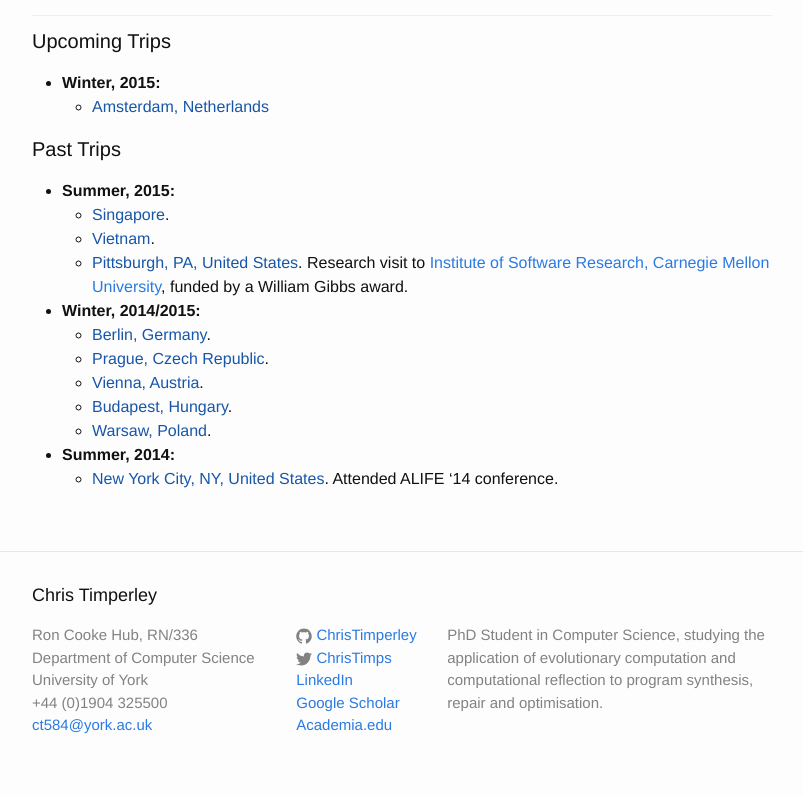
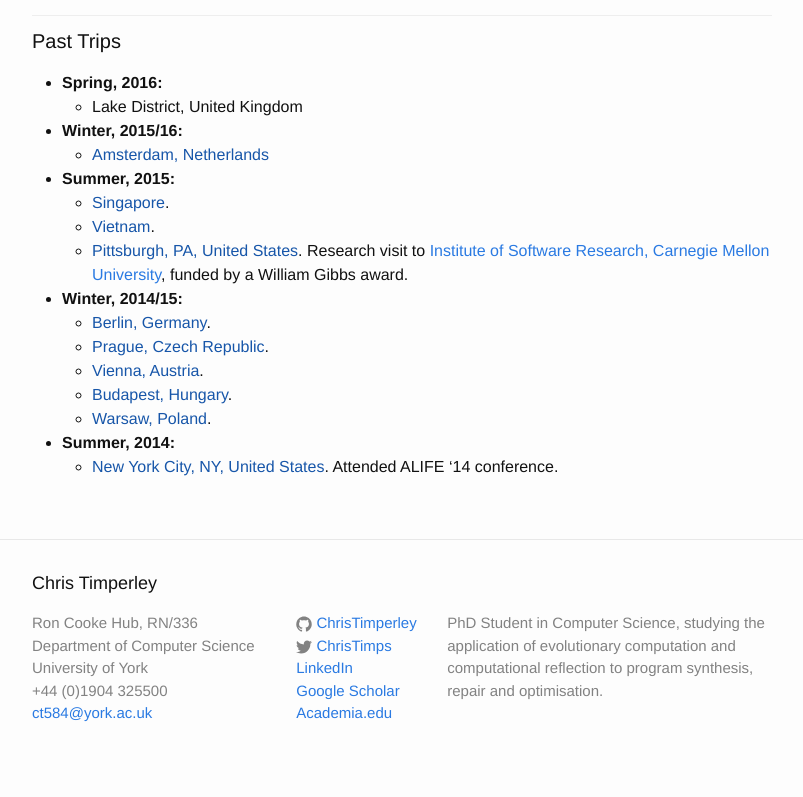
Before and after one commit to ChrisTimperley/ChrisTimperley.github.io, a Jekyll site: the page built from travel.md, in a window 1280 px wide. Shown: the part 650-1447 px from the top of the page, without its empty margins (238-1041 px from the left). Built offline with Jekyll 4.4.1, drawn with Linux system fonts in a browser that asks for light colours.

```diff
--- a/travel.md
+++ b/travel.md
@@ -9,19 +9,20 @@ buried: true
 
 <div class="divider"></div>
 
-#### Upcoming Trips
+#### Past Trips
 
-* **Winter, 2015:**
+* **Spring, 2016:**
+  * Lake District, United Kingdom
+
+* **Winter, 2015/16:**
     * [Amsterdam, Netherlands]()
-
-#### Past Trips
 
 * **Summer, 2015:**
   * [Singapore]().
   * [Vietnam]().
   * [Pittsburgh, PA, United States](). Research visit to [Institute of Software Research, Carnegie Mellon   University](http://www.isri.cmu.edu/), funded by a William Gibbs award.
 
-* **Winter, 2014/2015:**
+* **Winter, 2014/15:**
   * [Berlin, Germany]().
   * [Prague, Czech Republic]().
   * [Vienna, Austria]().
```
Also changed, not shown: teaching.md (+5 -2 lines).
